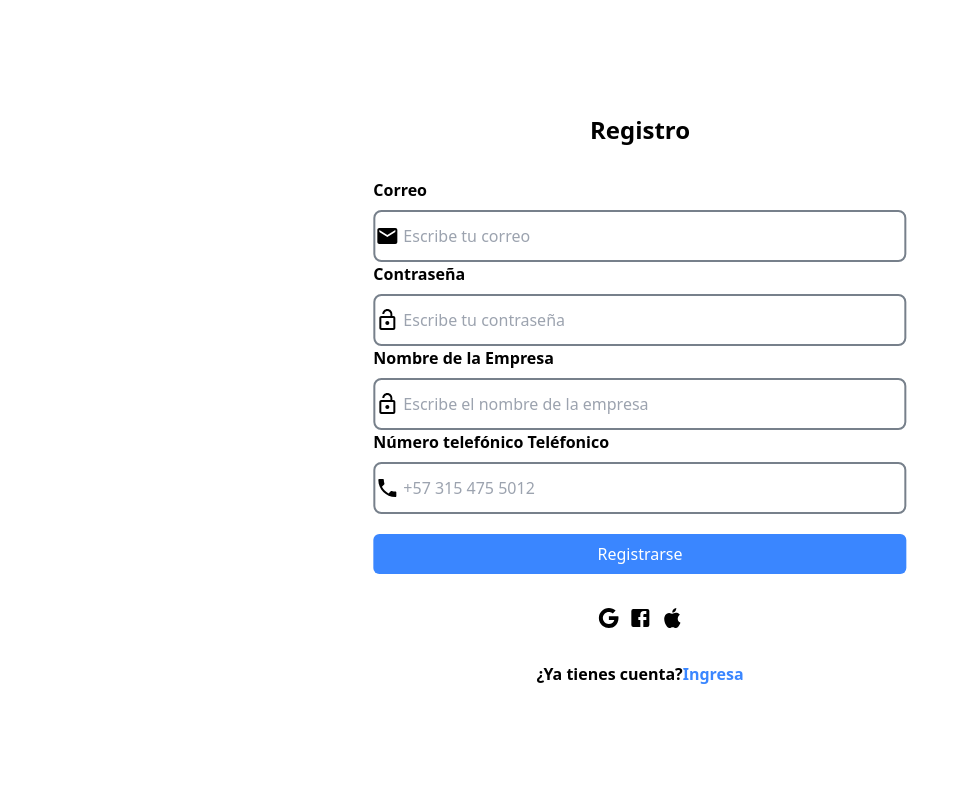
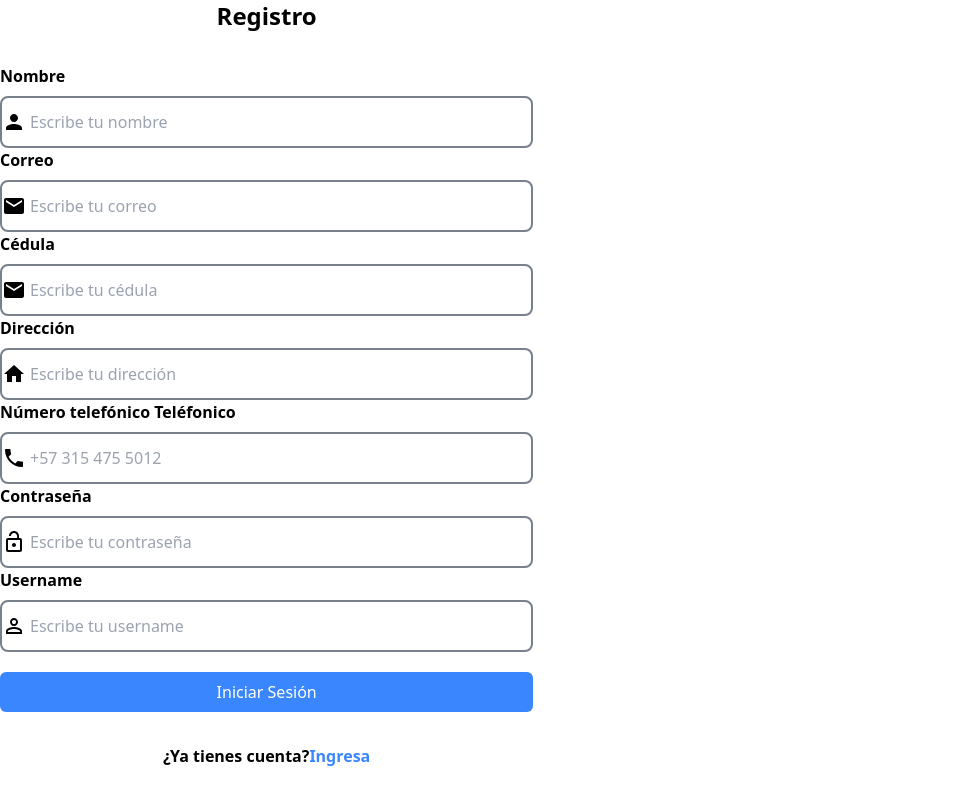
Before and after one commit to MitchellArevalo/Good4U, a React (Create React App) app: page /register in a window 1280 px wide. Shown: the whole page, without its empty margins (0-970 px from the left). Built offline with nearby package versions, Linux system fonts and the light colour scheme.

Commit message:
Register y Login frontend

```diff
--- a/src/components/CardCart/CardCart.js
+++ b/src/components/CardCart/CardCart.js
@@ -1,5 +1,16 @@
+import CloseIcon from "@mui/icons-material/Close";
+
 function CardCart() {
   return (
+    <div className="flex flex-col ">
+      <CloseIcon
+        style={{
+          fontSize: "20px",
+          top: "10px",
+          alignSelf:"end"
+        }}
+      />
+
       <div className="flex py-2 gap-x-2 border-b-2 border-b-bg-whiteLight justify-around">
         <img className=" w-28" src="assets/img1.png" alt="Imagen1" />
         <div className="2/3 ">
@@ -13,7 +24,8 @@ function CardCart() {
           <button> + </button>
         </div>
       </div>
-    )
+    </div>
+  );
 }
 
-export default CardCart
+export default CardCart;
--- a/src/components/Form/Form.js
+++ b/src/components/Form/Form.js
@@ -52,7 +52,7 @@ function Form({ listInput, isLogin = true }) {
       {isLogin && (
         <p className=": text-center font-semibold">
           ¿Aún no tienes cuenta?
-          <Link to="/register" className="text-blueOpra">Regístrate</Link>
+          <Link to="/register" className="text-blueOpra"> Regístrate</Link>
         </p>
       )}
 
--- a/src/components/Navbar/Navbar.js
+++ b/src/components/Navbar/Navbar.js
@@ -24,15 +24,8 @@ const listItem = [
 ];
 
 function Navbar() {
-  const [isResponsive, setIsResponsive] = useState(true);
+  const [isResponsive, setIsResponsive] = useState(false);
 
-  window.addEventListener("resize", () => {
-    if (window.innerWidth >= 768) {
-      setIsResponsive(true);
-    } else {
-      setIsResponsive(false);
-    }
-  });
 
   const handledOpen = () => {
     setIsResponsive(true);
@@ -48,10 +41,9 @@ function Navbar() {
       <Link to="/">
         <img src="/assets/logoopra.png" alt="Logo Opra" />
       </Link>
-      {isResponsive && (
-        <ul className=" flex items-center flex-col absolute h-full w-1/2  z-30 top-0 left-0 p-5  py-10 bg-blackOpra text-white  font-semibold cursor-pointer md:relative md:top-0 md:flex-row md:bg-white md:text-black md:gap-10">
+      <ul className=" hidden md:relative md:top-0 md:flex md:flex-row md:bg-white md:text-black md:gap-10">
           {listItem.map((item) => (
-            <li key={item.id} className=": p-5  border-b-2 w-full text-center md:border-none" >
+            <li key={item.id} className="  md:border-none" >
               <NavLink
                 to={item.path}
                 className={({ isActive }) =>
@@ -62,7 +54,23 @@ function Navbar() {
               </NavLink>
             </li>
           ))}
-          <CloseIcon onClick={handledClose} className="hidden" style={{fontSize:"30px", position:"absolute", right:"0px",top:"10px", }}/>
+      </ul>
+       {isResponsive && (
+        <ul className=" flex items-center flex-col absolute :  h-screen  w-1/2  z-30 top-0 left-0 p-5  py-10 bg-blackOpra text-white  font-semibold cursor-pointer md:hidden">
+          {listItem.map((item) => (
+            <li key={item.id}  className=": p-5  border-b-2 w-full text-center " >
+              <NavLink
+                to={item.path}
+                className={({ isActive }) =>
+                  isActive ? "active: font-bold" : undefined
+                }
+                onClick={handledClose}
+              >
+                {item.title}
+              </NavLink>
+            </li>
+          ))}
+          <CloseIcon onClick={handledClose} style={{fontSize:"30px", position:"absolute", right:"0px",top:"10px" }}/>
         </ul>
       )}
       <div className="flex gap-x-2">
--- a/src/views/Cart/Cart.js
+++ b/src/views/Cart/Cart.js
@@ -4,6 +4,8 @@ import CardCart from "../../components/CardCart/CardCart";
 import Navbar from "../../components/Navbar/Navbar";
 import Footer from "../../components/Footer/Footer";
 import { Link } from "react-router-dom";
+import CloseIcon from "@mui/icons-material/Close";
+
 const listInput = ["Pais", "Ciudad", "Código Postal"];
 
 function Cart() {
@@ -11,7 +13,14 @@ function Cart() {
   return (
     <>
       <Navbar />
-      <div className="m-8">
+      <div className="m-8 flex flex-col gap-y-4">
+        <Link to="/products" style={{ alignSelf: "end" }}>
+          <CloseIcon
+            style={{
+              fontSize: "30px",
+            }}
+          />
+        </Link>
         <h1 className="text-center font-bold text-3xl mb-12">
           Carrito de Compras
         </h1>
--- a/src/views/Login/Login.js
+++ b/src/views/Login/Login.js
@@ -1,22 +1,56 @@
 import React from "react";
-import Form from "../../components/Form/Form";
+// import Form from "../../components/Form/Form";
+import LockOpenIcon from "@mui/icons-material/LockOpen";
+
 import EmailIcon from "@mui/icons-material/Email";
+import { Link } from "react-router-dom";
 
-const listLogin=[
+const listLogin = [
   {
-    id:1,
-    name:"Correo",
-    type:"email",
-    placeholder:"Escribe tu correo",
-    icon:<EmailIcon className="absolute left-0  " />
-}
-]
+    id: 1,
+    name: "Correo",
+    type: "email",
+    placeholder: "Escribe tu correo",
+    icon: <EmailIcon className="absolute left-0  " />,
+  },
+  {
+    id: 2,
+    name: "Contraseña",
+    type: "password",
+    placeholder: "Escribe tu contraseña",
+    icon: <LockOpenIcon className="absolute left-0  " />,
+  },
+];
 function Login() {
   return (
     <div className="h-screen  ">
       <div className=" h-auto fixed top-1/2 left-1/2 transform -translate-x-1/2 -translate-y-1/2 flex flex-col gap-y-8 : w-5/12 ">
         <h1 className=": font-bold text-2xl text-center ">Inicio de sesión</h1>
-        <Form listInput={listLogin}/>
+        <form>
+          {listLogin.map((item) => (
+            <div className="flex flex-col gap-y-2 " key={item.id}>
+              <label className="font-bold text-md">{item.name}</label>
+              <div className="relative flex items-center border-2 : border-greyLightOpra rounded-lg py-1 px-2">
+                {item.icon}
+                <input
+                  className="w-full py-2 px-5"
+                  type={item.type}
+                  placeholder={item.placeholder}
+                />
+              </div>
+            </div>
+          ))}
+          <button className=" rounded-md  bg-blueOpra text-white w-full py-2 mt-5">
+            Iniciar Sesión
+          </button>
+        </form>
+
+        <p className=": text-center font-semibold">
+          ¿Aún no tienes cuenta?
+          <Link to="/register" className="text-blueOpra">
+            Regístrate
+          </Link>
+        </p>
       </div>
     </div>
   );
--- a/src/views/Register/Register.js
+++ b/src/views/Register/Register.js
@@ -1,52 +1,98 @@
-import React from 'react'
-import Form from '../../components/Form/Form';
+import React from "react";
+// import Form from "../../components/Form/Form";
 import LockOpenIcon from "@mui/icons-material/LockOpen";
-import EmailIcon from '@mui/icons-material/Email';
-import LocalPhoneIcon from '@mui/icons-material/LocalPhone';
-const listRegister=[
+import EmailIcon from "@mui/icons-material/Email";
+import PersonIcon from "@mui/icons-material/Person";
+import PersonOutlineIcon from '@mui/icons-material/PersonOutline';
+import LocalPhoneIcon from "@mui/icons-material/LocalPhone";
+import HomeIcon from '@mui/icons-material/Home';
+import { Link } from "react-router-dom";
+const listRegister = [
   {
-        id:1,
-        name:"Correo",
-        type:"email",
-        placeholder:"Escribe tu correo",
-        icon:<EmailIcon className="absolute left-0  " />
+    id: 1,
+    name: "Nombre",
+    type: "text",
+    placeholder: "Escribe tu nombre",
+    icon: <PersonIcon className="absolute left-0  " />,
   },
   {
-        id:2,
-        name:"Contraseña",
-        type:"password",
-        placeholder:"Escribe tu contraseña",
-        icon:<LockOpenIcon className="absolute left-0  " />
-
+    id: 2,
+    name: "Correo",
+    type: "email",
+    placeholder: "Escribe tu correo",
+    icon: <EmailIcon className="absolute left-0  " />,
   },
   {
-        id:3,
-        name:"Nombre de la Empresa",
-        type:"text",
-        placeholder:"Escribe el nombre de la empresa",
-        icon:<LockOpenIcon className="absolute left-0  " />
-
+    id: 3,
+    name: "Cédula",
+    type: "number",
+    placeholder: "Escribe tu cédula",
+    icon: <EmailIcon className="absolute left-0  " />,
   },
   {
-        id:4,
-        name:"Número telefónico Teléfonico",
-        type:"text",
-        placeholder:"+57 315 475 5012",
-        icon:<LocalPhoneIcon className="absolute left-0  " />
+    id: 4,
+    name: "Dirección",
+    type: "text",
+    placeholder: "Escribe tu dirección",
+    icon: <HomeIcon className="absolute left-0  " />,
+  },
+  {
+    id:5,
+    name: "Número telefónico Teléfonico",
+    type: "number",
+    placeholder: "+57 315 475 5012",
+    icon: <LocalPhoneIcon className="absolute left-0  " />,
+  },
+  {
+    id: 6,
+    name: "Contraseña",
+    type: "password",
+    placeholder: "Escribe tu contraseña",
+    icon: <LockOpenIcon className="absolute left-0  " />,
+  },
+  {
+    id: 7,
+    name: "Username",
+    type: "text",
+    placeholder: "Escribe tu username",
+    icon: <PersonOutlineIcon className="absolute left-0  " />,
+  },
 
-    }
-]
+
+];
 
 function Register() {
-
   return (
-    <div className=" bg-cover bg-center h-screen  ">
-      <div className=" h-auto fixed top-1/2 left-1/2 transform -translate-x-1/2 -translate-y-1/2 flex flex-col gap-y-8 : w-5/12 ">
+    <div className="flex ; flex-col justify-center   ">
+      <div className=" absolute top-0 left-0 right-0 bottom-0  flex flex-col gap-y-8 : w-5/12 ">
         <h1 className=": font-bold text-2xl text-center ">Registro</h1>
-        <Form isLogin={false} listInput={listRegister} />
+        <form>
+          {listRegister.map((item) => (
+            <div className="flex flex-col gap-y-2 " key={item.id}>
+              <label className="font-bold text-md">{item.name}</label>
+              <div className="relative flex items-center border-2 : border-greyLightOpra rounded-lg py-1 px-2">
+                {item.icon}
+                <input
+                  className="w-full py-2 px-5"
+                  type={item.type}
+                  placeholder={item.placeholder}
+                />
               </div>
             </div>
-  )
+          ))}
+          <button className=" rounded-md  bg-blueOpra text-white w-full py-2 mt-5">
+            Iniciar Sesión
+          </button>
+        </form>
+        <p className=": text-center font-semibold">
+          ¿Ya tienes cuenta?
+          <Link to="/login" className="text-blueOpra">
+            Ingresa
+          </Link>
+        </p>
+      </div>
+    </div>
+  );
 }
 
-export default Register
+export default Register;
```
Also changed, not shown: 1 other file (tests, documents, lock files or other folders). Lines whose indentation alone changed are shown as unchanged.
